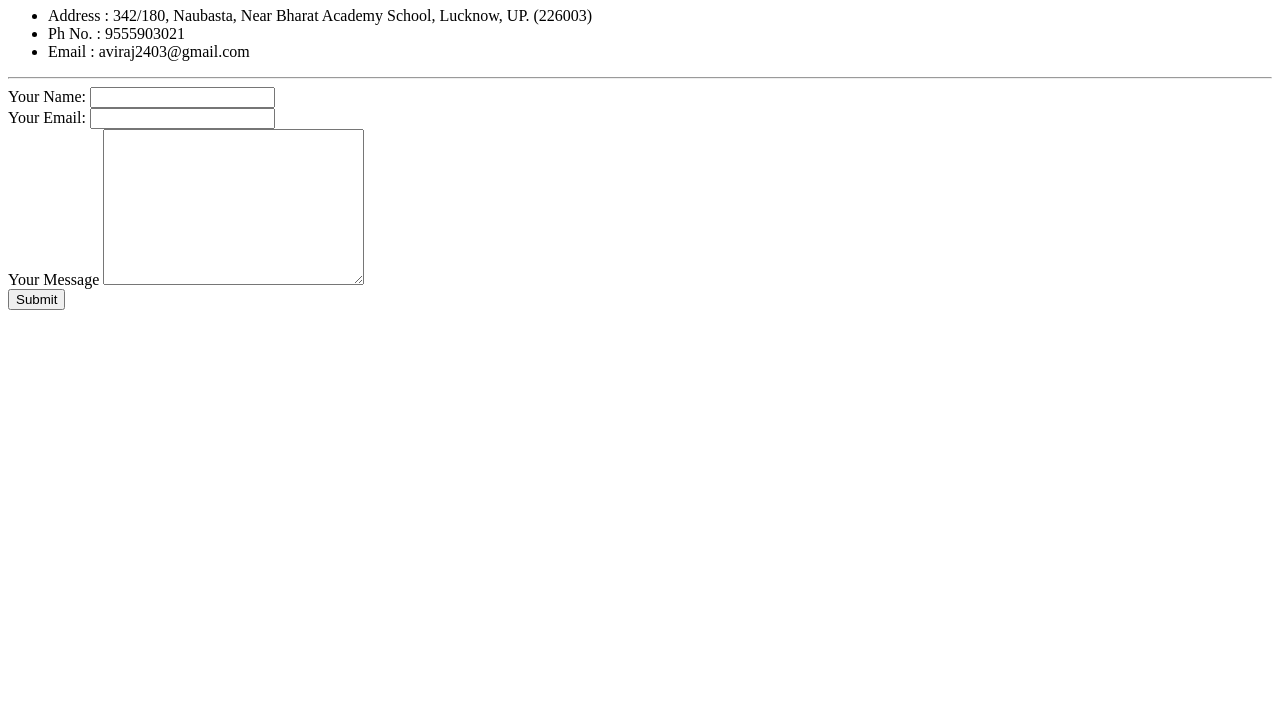
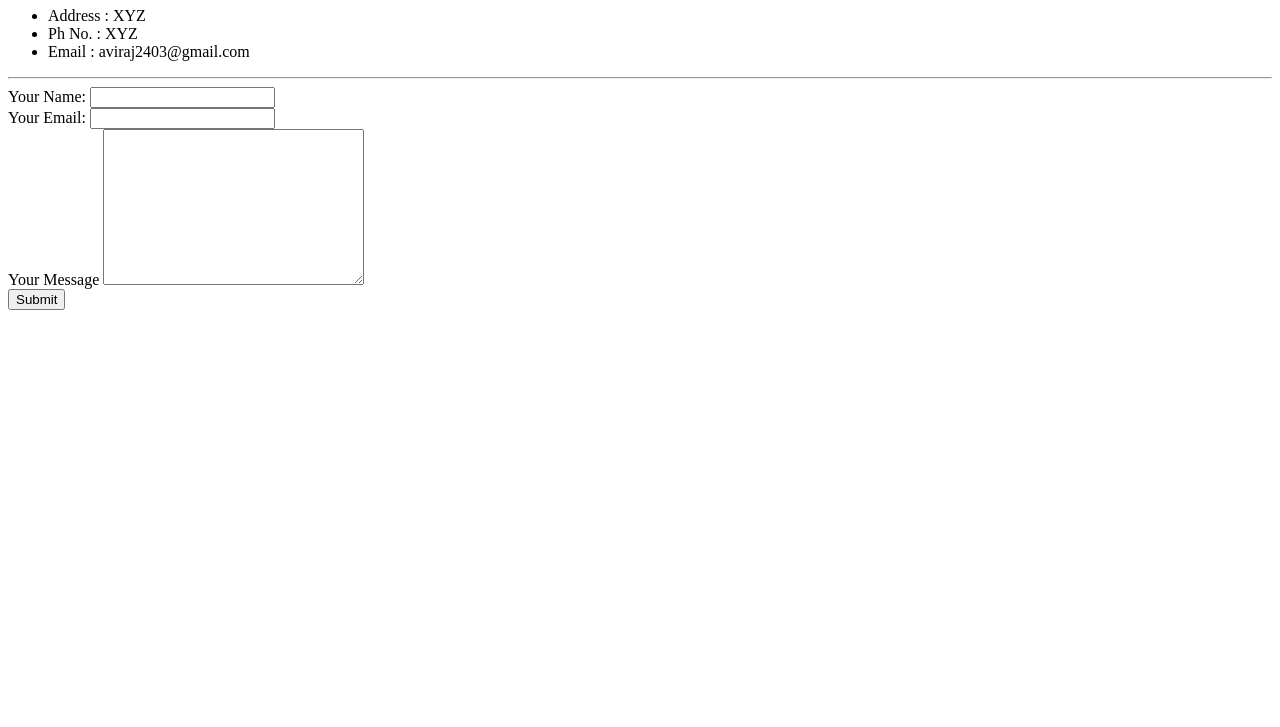
Before and after one commit to theavirajsaxena/cv, a plain HTML site: page contact.html in a window 1280 px wide. Shown: the part 73-800 px from the top of the page. Drawn offline with Linux system fonts and the light colour scheme.

Commit message:
Update contact.html

```diff
--- a/contact.html
+++ b/contact.html
@@ -6,8 +6,8 @@
 <body>
     <h1>My Contact Details</h1>
     <ul>
-        <li>Address : 342/180, Naubasta, Near Bharat Academy School, Lucknow, UP. (226003)</li>
-        <li>Ph No.  : 9555903021</li>
+        <li>Address : XYZ</li>
+        <li>Ph No.  : XYZ</li>
         <li>Email   : aviraj2403@gmail.com</li>
     </ul>
     <hr>
```
